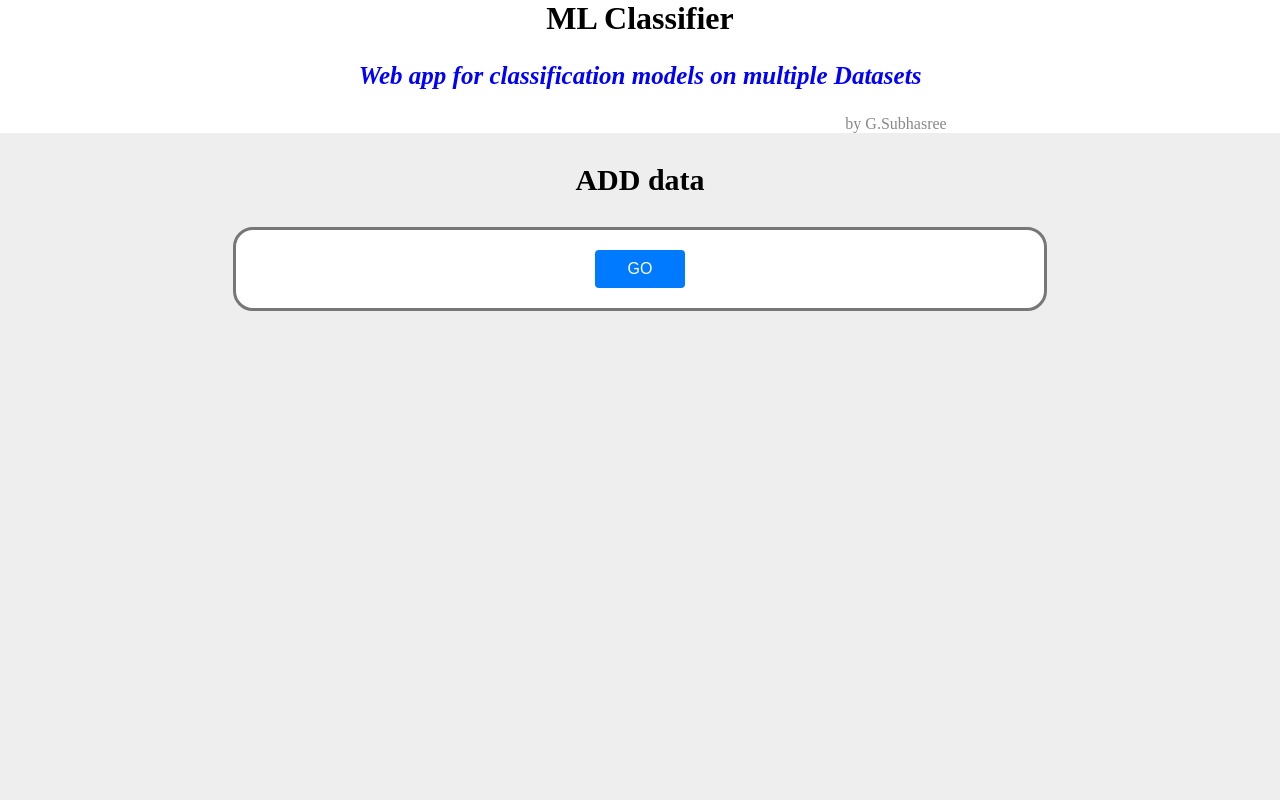
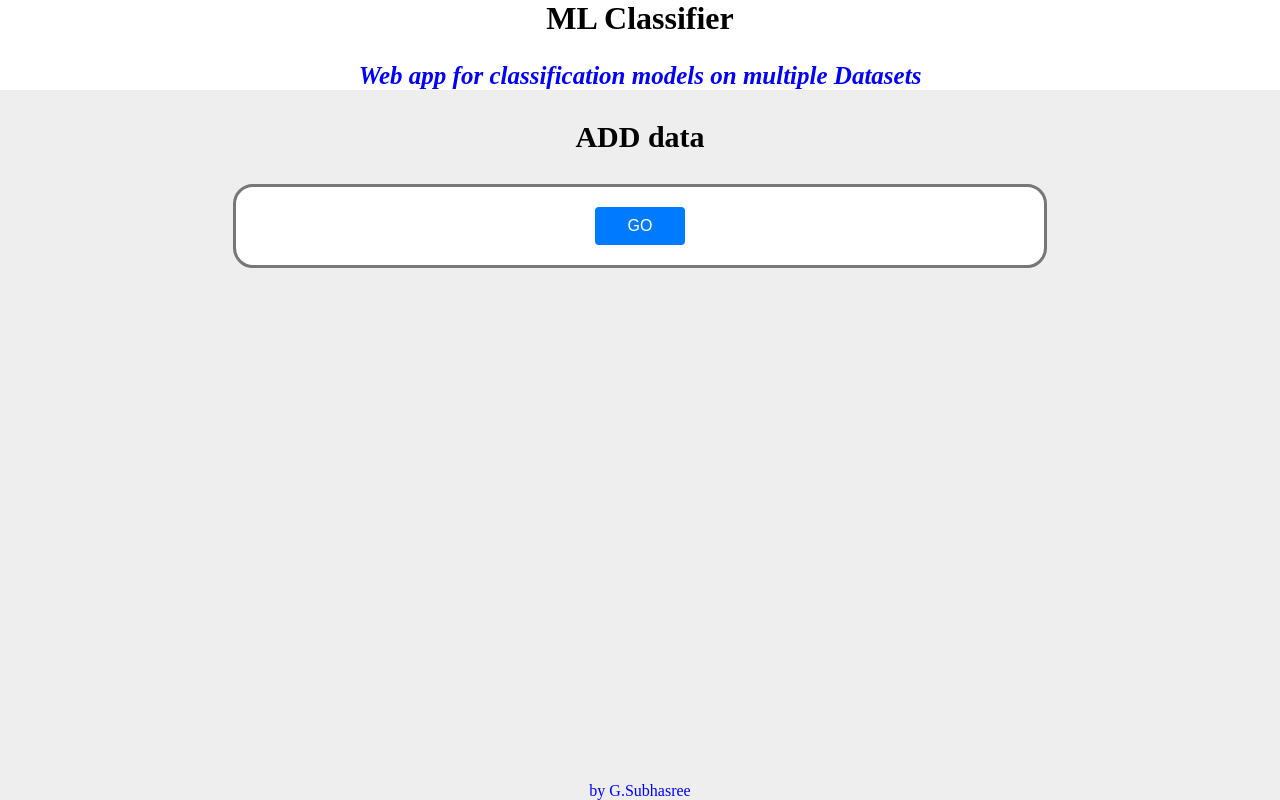
Before and after one commit to gsubhasree/ml-classifier, a Flask app: template templates/add.html in a window 1280 px wide; the page is wider, and only the part inside the window is pictured. Run offline with Flask 2, Linux system fonts and the light colour scheme; the template is opened without the code that fills it, so the values that code supplies are empty; parts of the project's set-up code (start-up, migrations or seed data) failed here and were passed over.

Commit message:
added footer

```diff
--- a/templates/add.html
+++ b/templates/add.html
@@ -92,10 +92,13 @@
 	}
 	footer {
 		text-align: center;
-		position:relative;
-		left:60%;
-		color:#888;
-        transform:translateX(-40%);
+		width:100%;
+		position:fixed;
+		left:50%;
+		bottom:0%;
+		transform:translateX(-50%);
+		background-color:#eeeeee;
+		color:blue;
 	}
    </style>
 
@@ -128,5 +131,6 @@
 		<button type="submit">GO</button>
 	</form>
 	</div>
+	<footer id="myfooter">by   G.Subhasree</footer>
 </body>
 </html>
```
Also changed, not shown: templates/index.html (+10 -7 lines), templates/view.html (+25 -5 lines).
